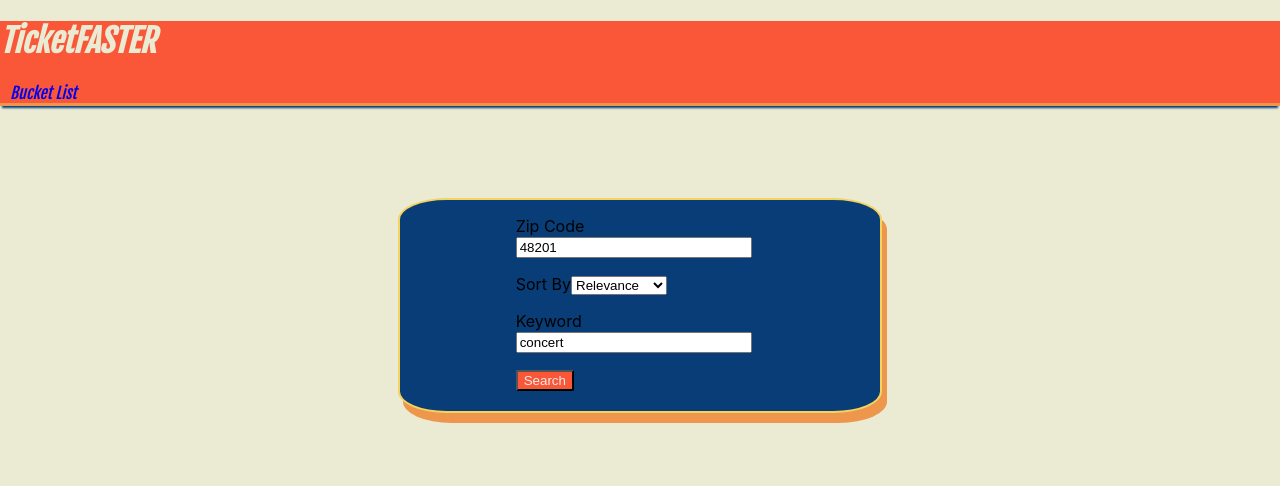
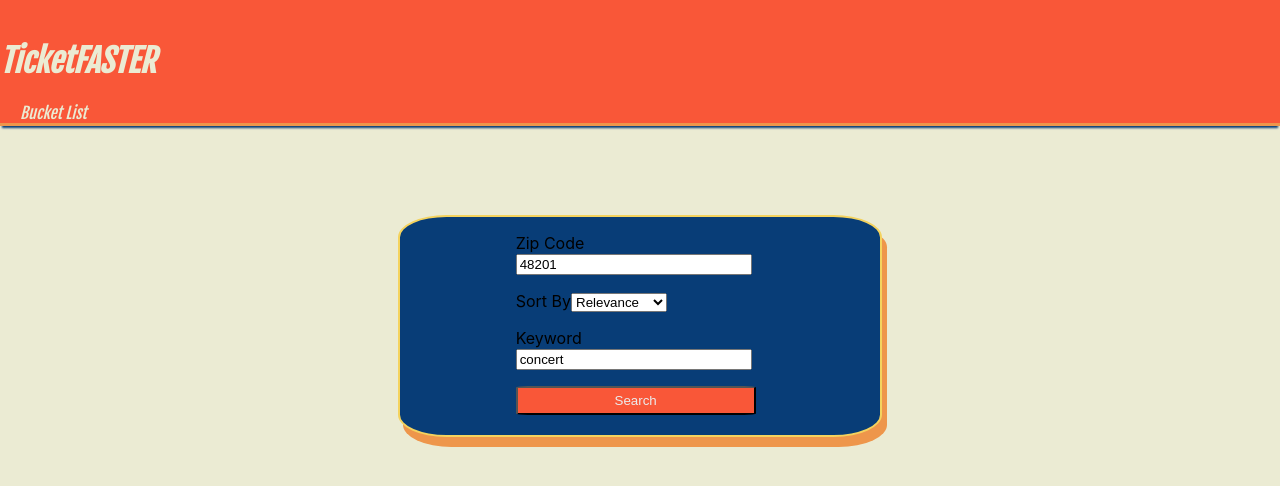
Before and after one commit to CTDior/event-react-project, a React (Create React App) app: page / in a window 1280 px wide. Shown: the top 486 px of the page. Built offline with nearby package versions, Linux system fonts and the light colour scheme; no server answers.

Commit message:
css styling

```diff
--- a/src/components/Header/Header.css
+++ b/src/components/Header/Header.css
@@ -1,3 +1,5 @@
+/** @format */
+
 .Header {
   font-family: "Fjalla One", sans-serif;
   font-style: italic;
@@ -6,3 +8,7 @@
   background-color: #f95738;
   color: #ebebd3;
 }
+a,
+h1 {
+  color: #ebebd3;
+}
--- a/src/components/Header/Header.tsx
+++ b/src/components/Header/Header.tsx
@@ -4,7 +4,7 @@ import { Link } from "react-router-dom";
 const Header = () => {
   return (
     <header className="Header">
-      <h1>TicketFASTER</h1>
+      <a href="/"><h1>TicketFASTER</h1></a>
       <Link to="/bucketlist">Bucket List</Link>
     </header>
   );
--- a/src/components/Result.css
+++ b/src/components/Result.css
@@ -12,7 +12,7 @@ img {
   width: 300px;
   display: flex;
   border-radius: 10px;
-  box-shadow: 10px 5px 5px rgba(247, 170, 6, 0.76);
+  box-shadow: 10px 10px 10px #083d77;
 }
 
 a {
--- a/src/components/SearchForm/SearchForm.css
+++ b/src/components/SearchForm/SearchForm.css
@@ -1,3 +1,5 @@
+/** @format */
+
 .FormContainer {
   display: flex;
   flex-direction: column;
@@ -24,6 +26,8 @@ button {
   background-color: #f95738;
   border-radius: 5%;
   color: #ebebeb;
+  width: 30vh;
+  padding: 5px;
 }
 
 @media screen and (min-width: 768px) {
```
